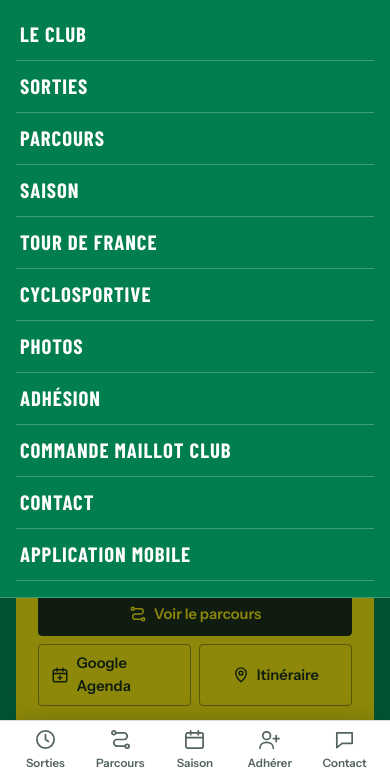
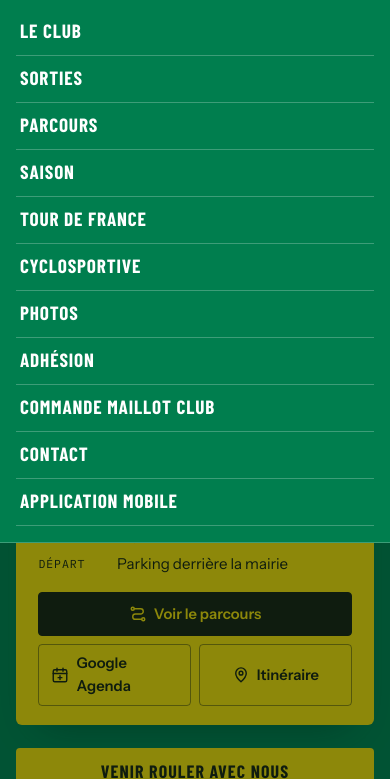
Before and after one commit to ccqf31/ccqf31.github.io, a plain HTML site: page index.html in a window 390 px wide. Both pictures are taken after a click on the button "MENU". Shown: the part 65-844 px from the top of the page. Drawn offline with nearby package versions, Linux system fonts and the light colour scheme; no server answers; a web font is replaced by a local one.

Commit message:
Menu sur téléphone : « Application mobile » de nouveau visible
Avec le onzième lien (« Cyclosportive »), le dernier lien du menu passait
sous la barre du bas des téléphones. La barre du bas s'efface tant que le
menu est ouvert, et les lignes du menu sont un peu plus compactes : les
11 liens tiennent sans défiler sur la plupart des téléphones.

Co-Authored-By: Claude Opus 5.5 <noreply@anthropic.com>
Claude-Session: https://claude.ai/code/session_01SRYVSfHG9qbHdj5p53SFQb

```diff
--- a/index.html
+++ b/index.html
@@ -102,7 +102,7 @@ a{color:inherit}
   .menu-btn{display:inline-flex}
   .nav{display:none;position:absolute;left:0;right:0;top:100%;flex-direction:column;gap:0;background:var(--vert);border-bottom:1px solid var(--vert-line);padding-block:.25rem 1rem;padding-left:max(16px,env(safe-area-inset-left,0px));padding-right:max(16px,env(safe-area-inset-right,0px));max-height:calc(100dvh - 80px);overflow-y:auto;overscroll-behavior:contain}
   .top.open .nav{display:flex}
-  .nav a{display:flex;align-items:center;min-height:52px;padding:0 .25rem;font-size:1.3rem;border-bottom:1px solid var(--vert-line);border-radius:0}
+  .nav a{display:flex;align-items:center;min-height:47px;padding:0 .25rem;font-size:1.2rem;border-bottom:1px solid var(--vert-line);border-radius:0}
 }
 .scrim{position:fixed;inset:0;z-index:19;background:var(--shadow)}
 
@@ -607,6 +607,8 @@ html.locked{overflow:hidden}
 .tabbar{display:none}
 @media (max-width:880px){
   .tabbar{display:grid;grid-template-columns:repeat(5,minmax(0,1fr));position:fixed;left:0;right:0;bottom:0;z-index:25;background:var(--surface);border-top:1px solid var(--line);box-shadow:0 -10px 24px -18px var(--shadow);padding-bottom:env(safe-area-inset-bottom,0px);padding-left:max(8px,env(safe-area-inset-left,0px));padding-right:max(8px,env(safe-area-inset-right,0px))}
+  /* Menu ouvert : la barre du bas s'efface pour ne pas cacher la fin de la liste */
+  html.menu-ouvert .tabbar{display:none}
   .tabbar a{display:flex;flex-direction:column;align-items:center;justify-content:center;gap:3px;min-height:58px;text-decoration:none;color:var(--muted);font-size:.72rem;font-weight:600}
   .tabbar svg{width:23px;height:23px;fill:none;stroke:currentColor;stroke-width:1.8;stroke-linecap:round;stroke-linejoin:round}
   .tabbar a[aria-current="true"]{color:var(--vert-text)}
@@ -1704,6 +1706,7 @@ img{max-width:100%}
   var header=document.getElementById("top"),btn=document.getElementById("menu-btn"),scrim=document.getElementById("scrim");
   function setMenu(open,backToButton){
     header.classList.toggle("open",open);
+    document.documentElement.classList.toggle("menu-ouvert",open);
     btn.setAttribute("aria-expanded",open?"true":"false");
     scrim.hidden=!open;
     if(open){var first=document.querySelector("#nav a");if(first)first.focus({preventScroll:true});}
```
Also changed, not shown: source/template.html (+4 -1 lines).
